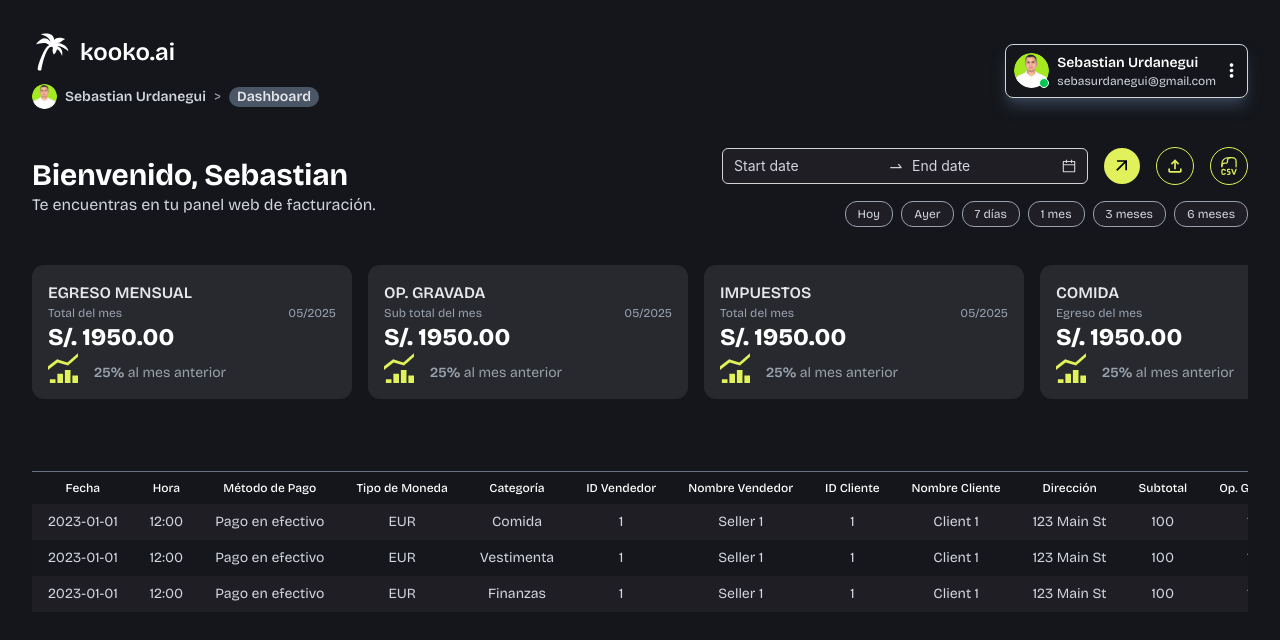
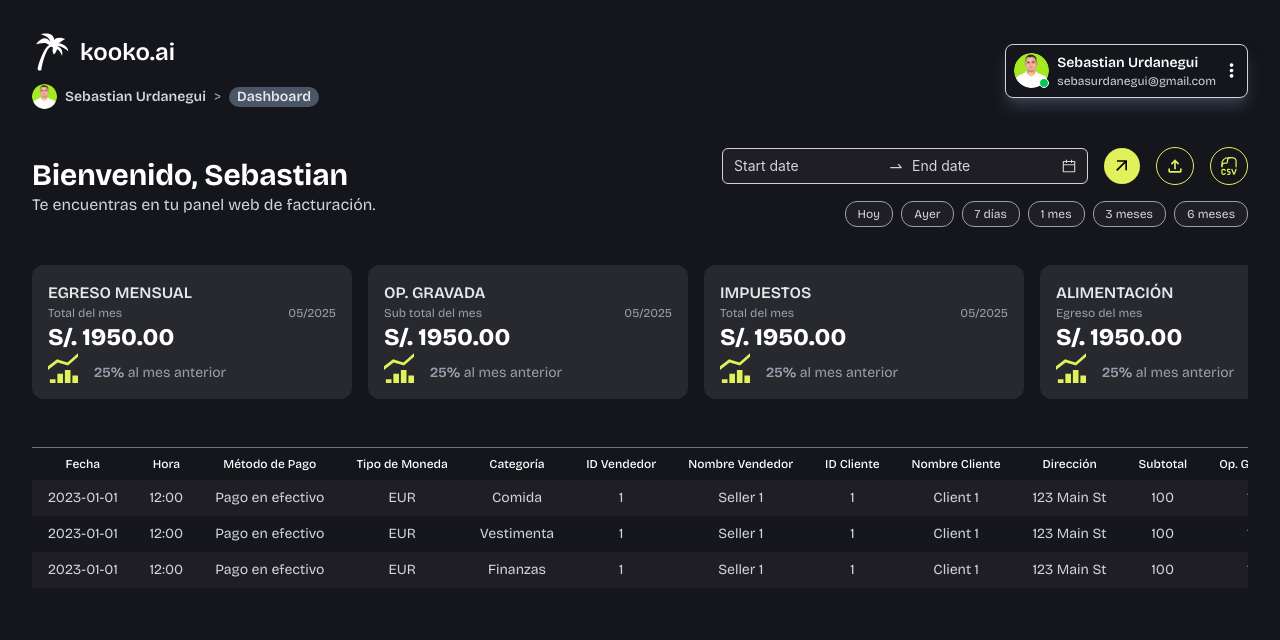
Before and after one commit to SebastianUrdaneguiBisalaya/kooko-ai-frontend, a Next.js app: page /home in a window 1280 px wide. Shown: the top 640 px of the page. Built offline with nearby package versions, Linux system fonts and the light colour scheme; what @midudev/tailwind-animations would draw is missing.

Commit message:
chore: add new category types of invoices.

```diff
--- a/src/app/home/page.tsx
+++ b/src/app/home/page.tsx
@@ -39,7 +39,7 @@ const dataCardDetail = [
 	 },
 	 {
 		 id: 4,
-		 title: "COMIDA",
+		 title: "Alimentación",
 		 description: "Egreso del mes",
 		 month: "05/2025",
 		 total: 1950.00,
@@ -47,7 +47,7 @@ const dataCardDetail = [
 	 },
 	 {
 		 id: 5,
-		 title: "Factura N° 00005 - Transporte Colectivo",
+		 title: "Transporte",
 		 description: "Egreso del mes",
 		 month: "05/2025",
 		 total: 1950.00,
@@ -55,7 +55,7 @@ const dataCardDetail = [
 	 },
 	 {
 		 id: 6,
-		 title: "Factura N° 00006 - Transporte Colectivo",
+		 title: "Servicios básicos",
 		 description: "Egreso del mes",
 		 month: "05/2025",
 		 total: 1950.00,
@@ -63,12 +63,44 @@ const dataCardDetail = [
 	 },
 	 {
 		 id: 7,
-		 title: "Factura N° 00007 - Transporte Colectivo",
+		 title: "Salud",
 		 description: "Egreso del mes",
 		 month: "05/2025",
 		 total: 1950.50,
 		 percentage: 25,
-	 }
+	 },
+	 {
+		id: 8,
+		title: "Educación",
+		description: "Egreso del mes",
+		month: "05/2025",
+		total: 1950.50,
+		percentage: 25,
+	},
+	{
+		id: 9,
+		title: "Tecnología",
+		description: "Egreso del mes",
+		month: "05/2025",
+		total: 1950.50,
+		percentage: 25,
+	},
+	{
+		id: 10,
+		title: "Entretenimiento",
+		description: "Egreso del mes",
+		month: "05/2025",
+		total: 1950.50,
+		percentage: 25,
+	},
+	{
+		id: 11,
+		title: "Hogar y oficina",
+		description: "Egreso del mes",
+		month: "05/2025",
+		total: 1950.50,
+		percentage: 25,
+	},
 ]
 
 const tags = [
```
